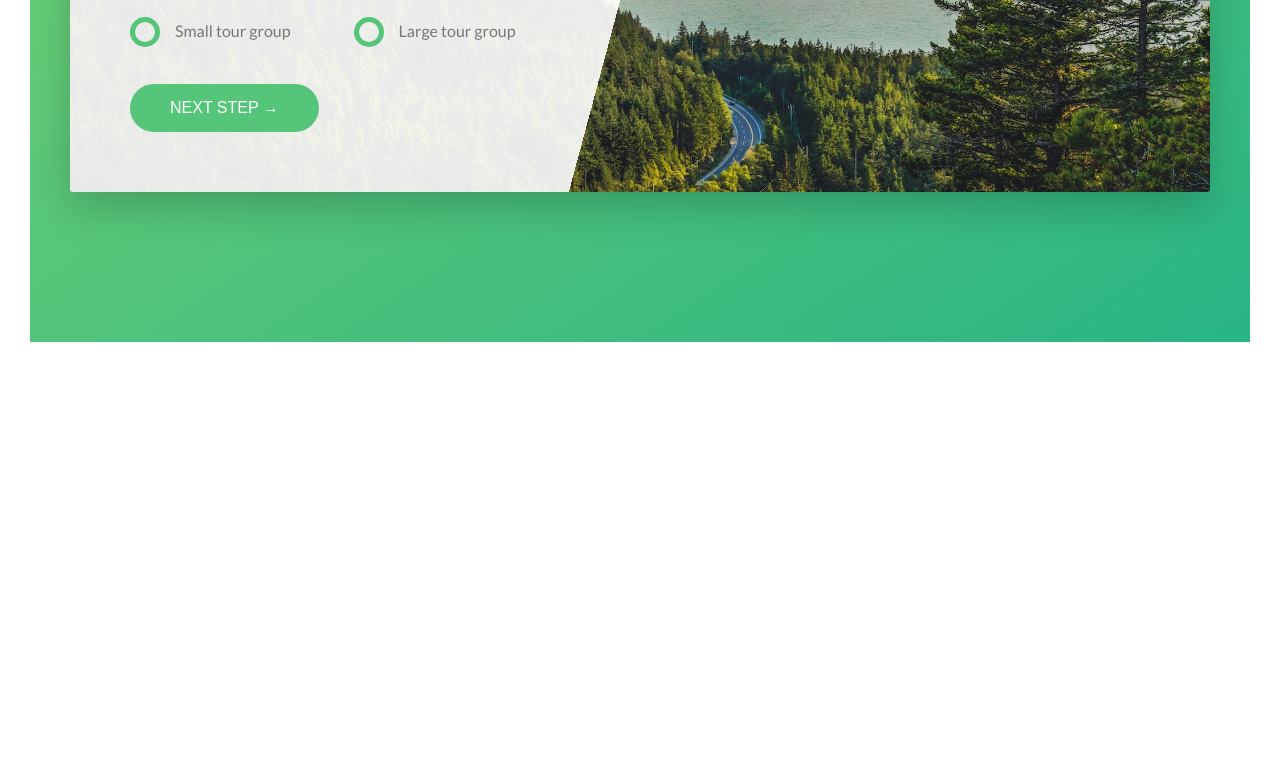
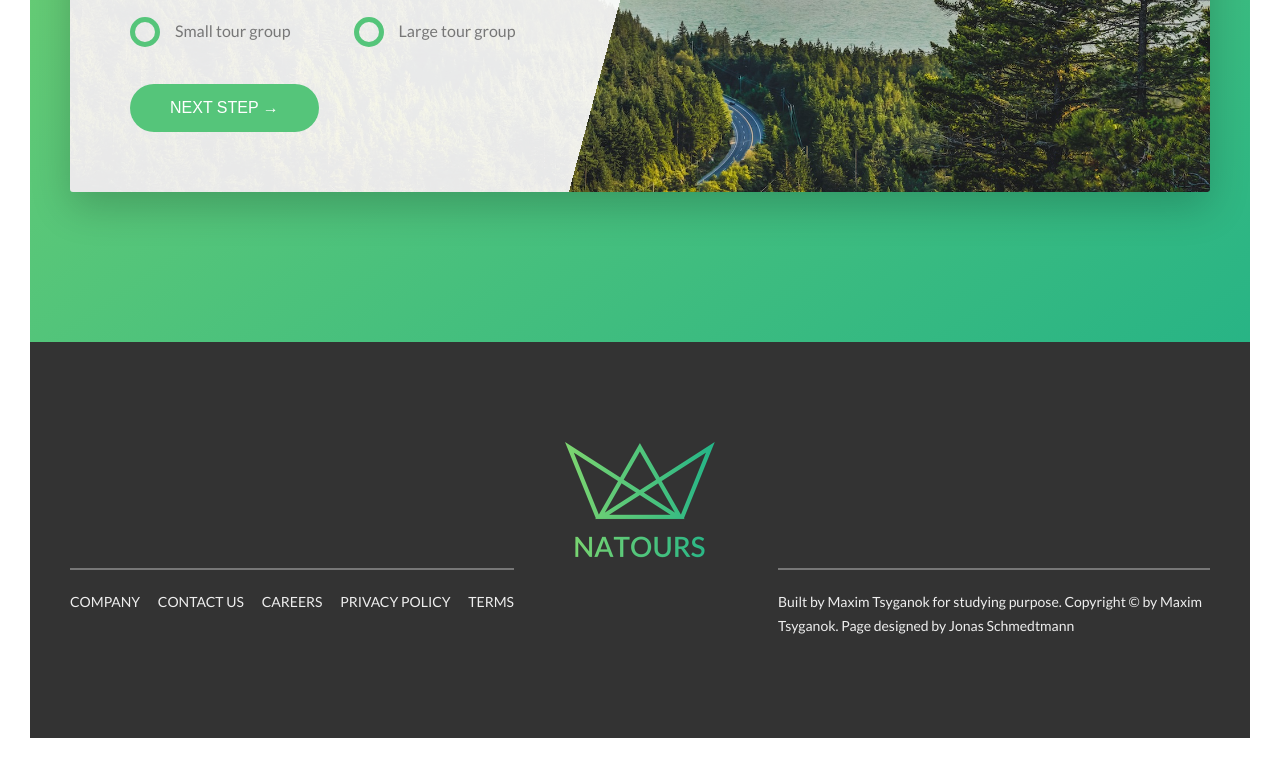
Before and after one commit to GEOFARL/responsive-website-1, a website built with webpack: page src/template.html in a window 1280 px wide. Shown: the part 4941-5709 px from the top of the page. Before the commit the page ends 5313 px from the top, so only its background shows below. Built offline with nearby package versions, Linux system fonts and the light colour scheme.

Commit message:
Create a footer section

```diff
--- a/src/sass/abstracts/_variables.scss
+++ b/src/sass/abstracts/_variables.scss
@@ -14,6 +14,7 @@
 
 $color-grey-dark: #777;
 $color-grey-dark-2: #999;
+$color-grey-dark-3: #333;
 $color-white: #fff;
 $color-black: #000;
 
--- /dev/null
+++ b/src/sass/layout/_footer.scss
@@ -0,0 +1,59 @@
+@use "../abstracts/variables";
+
+.footer {
+  background-color: variables.$color-grey-dark-3;
+  padding: 10rem 0;
+  font-size: 1.4rem;
+  color: variables.$color-grey-light-2;
+
+  &__logo-box {
+    text-align: center;
+  }
+
+  &__logo {
+    width: 15rem;
+  }
+
+  &__navigation, &__copyright {
+    padding-top: 2rem;
+    border-top: 2px solid variables.$color-grey-dark;
+    display: inline-block;
+  }
+
+  &__copyright {
+    width: 80%;
+    float: right;
+  }
+
+  &__list {
+    list-style: none;
+  }
+
+  &__item {
+    display: inline-block;
+    text-transform: uppercase;
+
+    &:not(:last-of-type) {
+      margin-right: 1.5rem;
+    }
+  }
+
+  &__link {
+    transition: all .4s;
+
+    &:visited,
+    &:link {
+      display: inline-block;
+      color: inherit;
+      text-decoration: none;
+      background-color: variables.$color-grey-dark-3;
+    }
+
+    &:hover,
+    &:active {
+      color: variables.$color-primary;
+      box-shadow: 0 1rem 2rem rgba(variables.$color-black, .4);
+      transform: scale(1.3) rotate(5deg);
+    }
+  }
+}
--- a/src/sass/main.scss
+++ b/src/sass/main.scss
@@ -13,5 +13,6 @@
 
 @forward './layout/header';
 @forward './layout/grid';
+@forward './layout/footer';
 
 @forward './pages/home';
--- a/src/template.html
+++ b/src/template.html
@@ -375,6 +375,46 @@
       </section>
     </main>
 
+    <footer class="footer">
+      <div class="footer__logo-box">
+        <img
+          src="./images/logo-green-2x.png"
+          alt="Full logo"
+          class="footer__logo"
+        />
+      </div>
+      <div class="row">
+        <div class="col-1-of-2">
+          <div class="footer__navigation">
+            <ul class="footer__list">
+              <li class="footer__item">
+                <a href="#" class="footer__link">Company</a>
+              </li>
+              <li class="footer__item">
+                <a href="#" class="footer__link">Contact us</a>
+              </li>
+              <li class="footer__item">
+                <a href="#" class="footer__link">Careers</a>
+              </li>
+              <li class="footer__item">
+                <a href="#" class="footer__link">Privacy policy</a>
+              </li>
+              <li class="footer__item">
+                <a href="#" class="footer__link">Terms</a>
+              </li>
+            </ul>
+          </div>
+        </div>
+        <div class="col-1-of-2">
+          <p class="footer__copyright">
+            Built by <a href="#" class="footer__link">Maxim Tsyganok</a> for
+            studying purpose. Copyright &copy; by Maxim Tsyganok. Page designed
+            by Jonas Schmedtmann
+          </p>
+        </div>
+      </div>
+    </footer>
+
     <!-- <section class="grid-test">
       <div class="row">
         <div class="col-1-of-2">Col 1 of 2</div>
```
Also changed, not shown: src/images/logo-green-2x.png (added).
